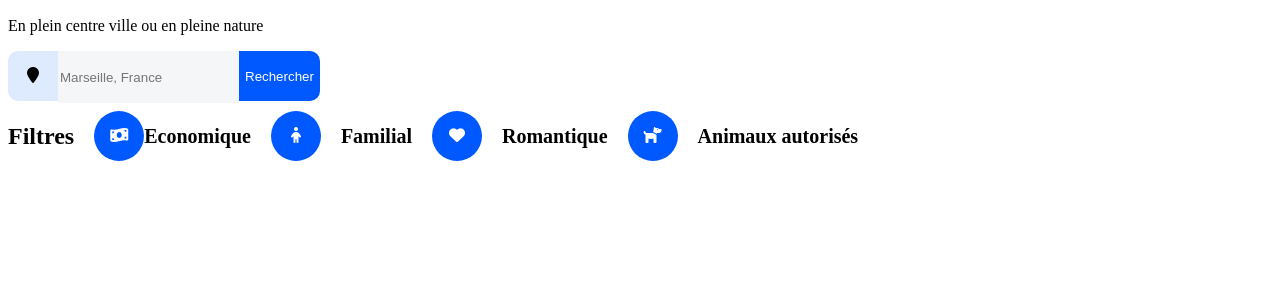
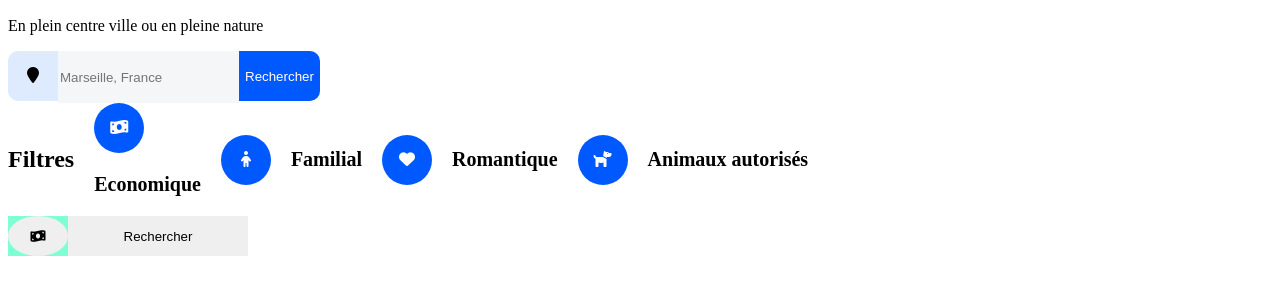
Before and after one commit to jojojjg/2, a plain HTML site: page index.html in a window 1280 px wide. Shown: the part 164-458 px from the top of the page. Drawn offline with Linux system fonts and the light colour scheme.

Commit message:
modif bouton

```diff
--- a/index.html
+++ b/index.html
@@ -33,7 +33,6 @@
                 <button class="btn"><i class="fas fa-money-bill-wave"></i></button>
                 <p class="eco">Economique</p>
             </div>
-
             <button class="btn"><i class="fas fa-child"></i></button>
             <p class="fam">Familial</p>
             <button class="btn"><i class="fas fa-heart"></i></button>
@@ -41,6 +40,10 @@
             <button class="btn"><i class="fas fa-dog"></i></button>
             <p class="ani">Animaux autorisés</p>
         </div>
+        <div class="filtres2">
+            <button class="btn2"><i class="fas fa-money-bill-wave"></i></button>
+            <button class="eco2">Rechercher</button>
+        </div>
 
     </section>
 </main>
--- a/style/index.css
+++ b/style/index.css
@@ -79,7 +79,31 @@
 }
 
 .filtres .econ {
+  display: inline;
+}
+
+/*********************/
+.filtres2 {
   display: flex;
+  flex-direction: row;
   align-items: center;
+  background-color: aquamarine;
+  width: 240px;
+  border-top-right-radius: 20px;
+  border-bottom-right-radius: 20px;
+}
+
+.eco2 {
+  display: inline;
+  height: 40px;
+  width: 180px;
+  border: none;
 
 }
+
+.btn2 {
+  height: 40px;
+  width: 60px;
+  border: none;
+  border-radius: 50%;
+}
```
